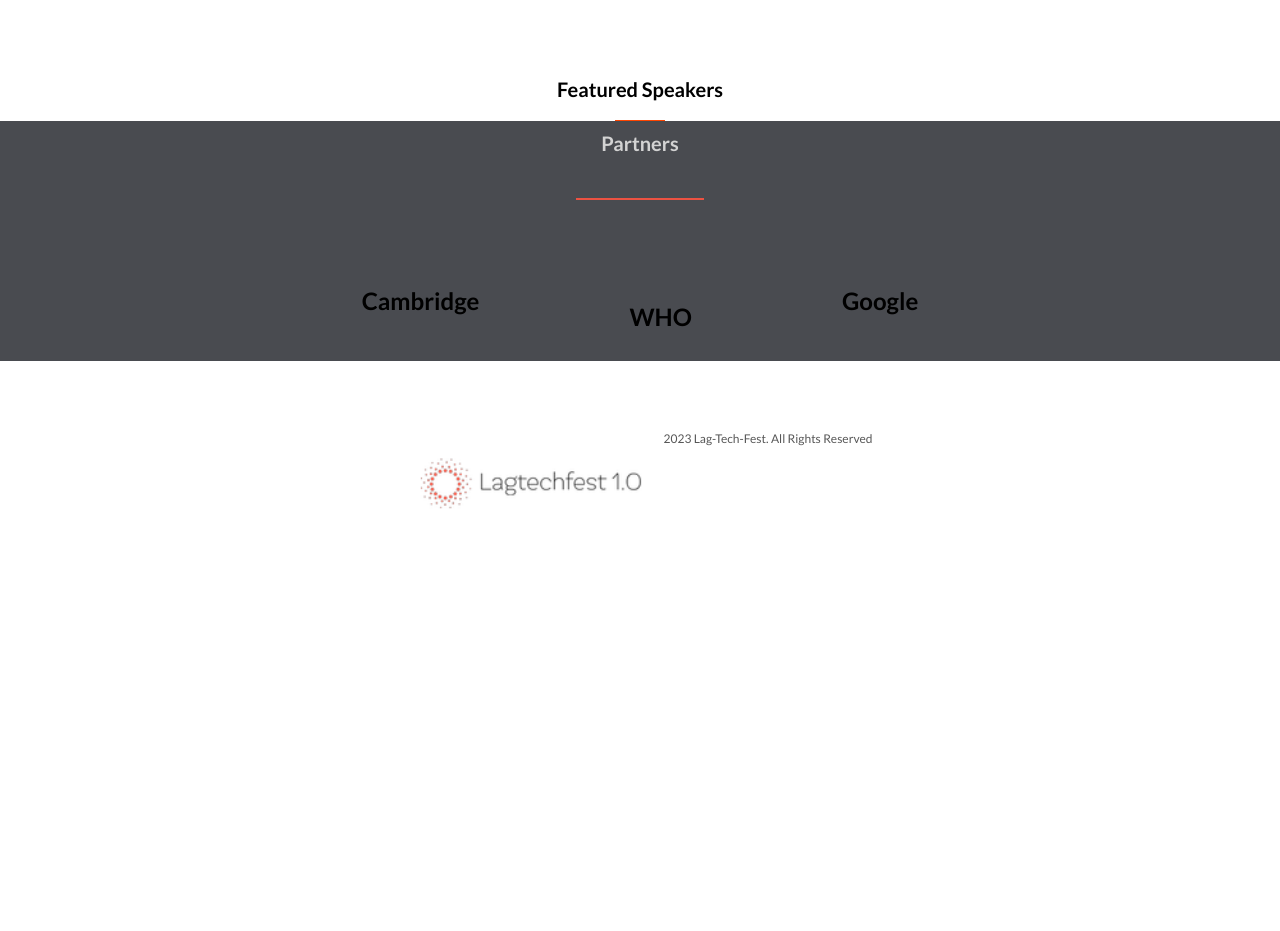
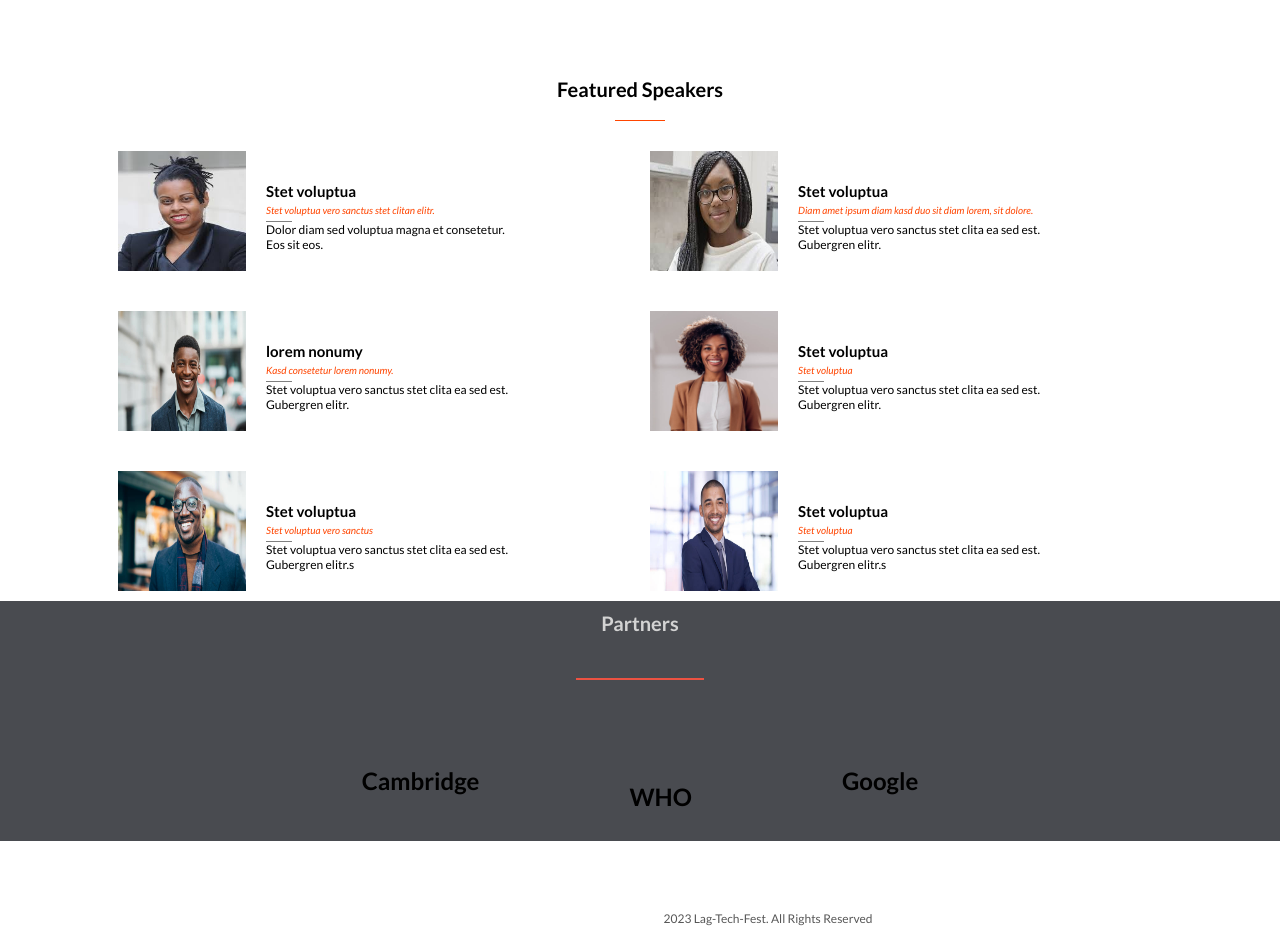
Before and after one commit to yin-ka/Capstone-Project.1, a website: page home.html in a window 1280 px wide. Shown: the part 1140-2071 px from the top of the page. Before the commit the page ends 1757 px from the top, so only its background shows below. Drawn offline with nearby package versions, Linux system fonts and the light colour scheme.

Commit message:
fixed errors and make changes

```diff
--- a/home.html
+++ b/home.html
@@ -22,7 +22,7 @@
         </button>
         <ul class="nav-mobile">
           <li class="nav-mobile-list-parent">
-            <a class="nav-mobile-list" href="#portfolio">Portfolio</a>
+            <a class="nav-mobile-list" href="#portfolio">Home</a>
           </li>
           <li class="nav-mobile-list-parent">
             <a class="nav-mobile-list" href="about.html">About</a>
--- a/script.js
+++ b/script.js
@@ -14,3 +14,69 @@
 navMobileList.forEach((elem) => {
   elem.addEventListener('click', toggler);
 });
+
+const projects = [
+  {
+    id: 1,
+    name: 'Stet voluptua',
+    title: 'Stet voluptua vero sanctus stet clitan elitr.',
+    description: 'Dolor diam sed voluptua magna et consetetur. Eos sit eos.',
+    featured_image: 'images/speaker1.jpeg',
+  },
+  {
+    id: 2,
+    name: 'Stet voluptua',
+    title: 'Diam amet ipsum diam kasd duo sit diam lorem, sit dolore.',
+    description: 'Stet voluptua vero sanctus stet clita ea sed est. Gubergren elitr.',
+    featured_image: 'images/speaker2.jpeg',
+  },
+  {
+    id: 'desk-image-3',
+    name: 'lorem nonumy',
+    title: 'Kasd consetetur lorem nonumy.',
+    description: 'Stet voluptua vero sanctus stet clita ea sed est. Gubergren elitr.',
+    featured_image: 'images/speaker3.jpeg',
+  },
+  {
+    id: 'desk-image-4',
+    name: 'Stet voluptua',
+    title: 'Stet voluptua',
+    description: 'Stet voluptua vero sanctus stet clita ea sed est. Gubergren elitr.',
+    featured_image: 'images/speaker4.jpeg',
+  },
+  {
+    id: 'desk-image-5',
+    name: 'Stet voluptua',
+    title: 'Stet voluptua vero sanctus',
+    description: 'Stet voluptua vero sanctus stet clita ea sed est. Gubergren elitr.s',
+    featured_image: 'images/speaker5.jpeg',
+  },
+  {
+    id: 'desk-image-6',
+    name: 'Stet voluptua',
+    title: 'Stet voluptua',
+    description: 'Stet voluptua vero sanctus stet clita ea sed est. Gubergren elitr.s',
+    featured_image: 'images/speaker6.jpeg',
+  },
+];
+
+window.onload = () => {
+  const newContainer = document.getElementById('speak');
+  projects.forEach((project) => {
+    const cardsHTML = ` <div class="speaker-card" id="${project.id}">
+        <img class="speaker-image" src="${project.featured_image}" alt="Speakers" />
+        <div class="speaker-description">
+        <h5>${project.name}</h5>
+        <i class="profession">
+         ${project.title}
+        </i>
+        <div class="guidebar-speaker"></div>
+            <p class="speaker-topic">
+               ${project.description}
+            </p>
+        </div>
+    </div>
+          `;
+    newContainer.insertAdjacentHTML('beforeend', cardsHTML);
+  });
+};
--- a/styles.css
+++ b/styles.css
@@ -72,7 +72,7 @@
 }
 
 .container {
-  background-image: url();
+  background-image: url('');
   background-repeat: no-repeat;
   background-position: center;
   background-size: cover;
@@ -268,6 +268,13 @@
 }
 
 #desktop-menu {
+  display: none;
+}
+
+#desk-image-3,
+#desk-image-4,
+#desk-image-5,
+#desk-image-6 {
   display: none;
 }
 
```
Also changed, not shown: images/speaker1.jpeg (added), images/speaker2.jpeg (added), images/speaker3.jpeg (added), images/speaker4.jpeg (added), images/speaker5.jpeg (added), images/speaker6.jpeg (added).
